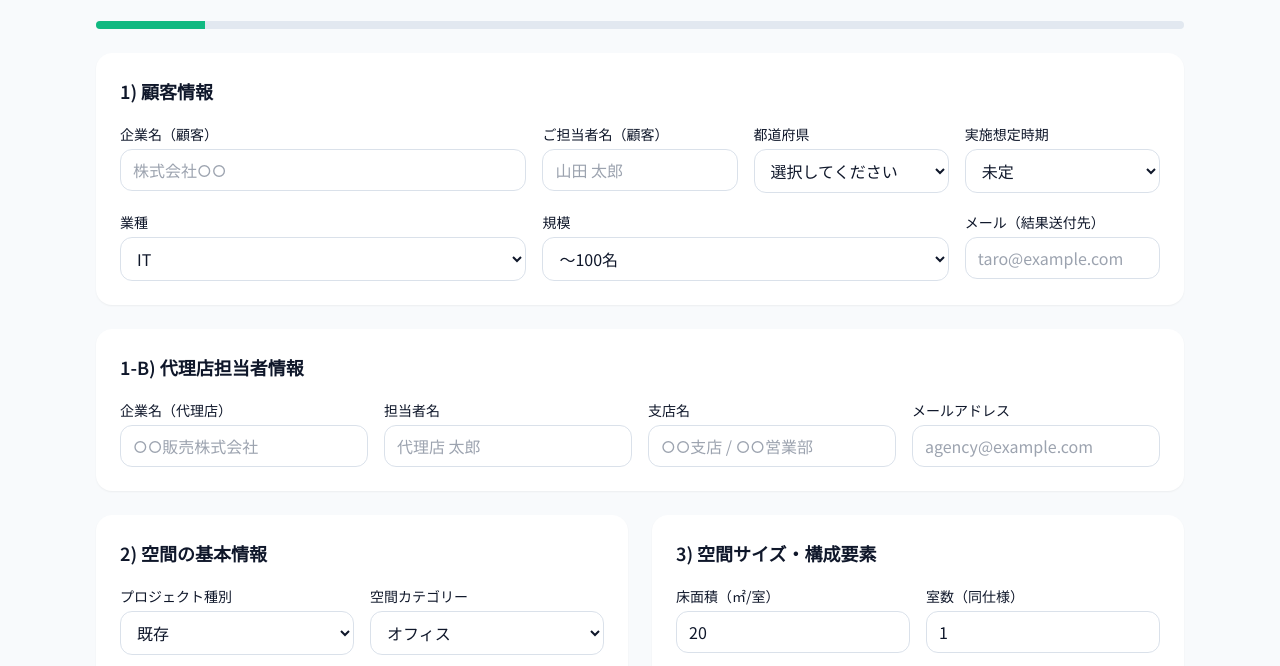
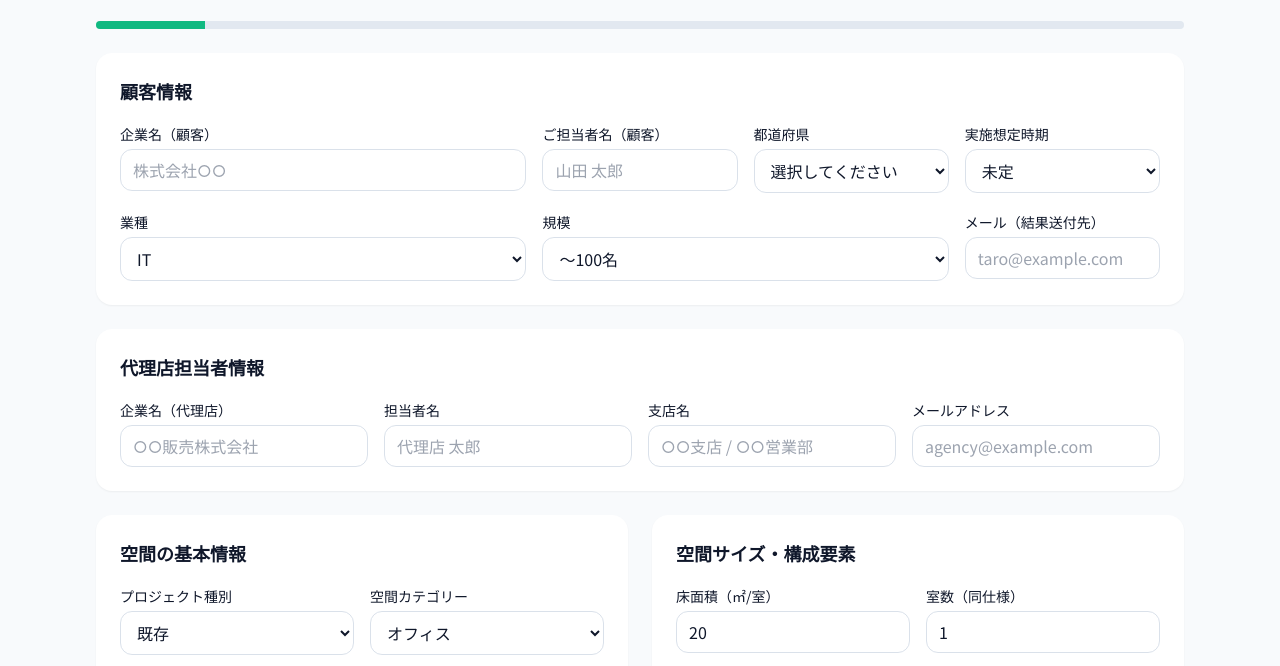
Before and after one commit to iwasemi-pixiedusttech/iwasemi-sound-simulation, a plain HTML site: page index.html in a window 1280 px wide. Shown: the part 87-753 px from the top of the page. Drawn offline with nearby package versions, Linux system fonts and the light colour scheme.

Commit message:
Update index.html

```diff
--- a/index.html
+++ b/index.html
@@ -65,7 +65,7 @@
 
       <!-- 1-A) 顧客情報 -->
       <section class="md:col-span-2 p-4 md:p-6 rounded-2xl bg-white dark:bg-slate-800 shadow-sm">
-        <h2 class="text-lg font-semibold mb-4">1) 顧客情報</h2>
+        <h2 class="text-lg font-semibold mb-4">顧客情報</h2>
         <div class="grid grid-cols-1 md:grid-cols-5 gap-4">
           <label class="block md:col-span-2"><span class="text-sm">企業名（顧客）</span>
             <input name="company" required class="mt-1 w-full px-3 py-2 rounded-xl border border-slate-300/70 dark:border-slate-700 bg-transparent" placeholder="株式会社○○"/>
@@ -113,7 +113,7 @@
 
       <!-- 1-B) 代理店担当者情報 -->
       <section class="md:col-span-2 p-4 md:p-6 rounded-2xl bg-white dark:bg-slate-800 shadow-sm">
-        <h2 class="text-lg font-semibold mb-4">1-B) 代理店担当者情報</h2>
+        <h2 class="text-lg font-semibold mb-4">代理店担当者情報</h2>
         <div class="grid grid-cols-1 md:grid-cols-4 gap-4">
           <label class="block"><span class="text-sm">企業名（代理店）</span>
             <input name="agentCompany" class="mt-1 w-full px-3 py-2 rounded-xl border border-slate-300/70 dark:border-slate-700 bg-transparent" placeholder="○○販売株式会社"/>
@@ -132,7 +132,7 @@
 
       <!-- 2) 空間の基本情報 -->
       <section class="p-4 md:p-6 rounded-2xl bg-white dark:bg-slate-800 shadow-sm">
-        <h2 class="text-lg font-semibold mb-4">2) 空間の基本情報</h2>
+        <h2 class="text-lg font-semibold mb-4">空間の基本情報</h2>
         <div class="grid grid-cols-1 md:grid-cols-2 gap-4">
           <label class="block"><span class="text-sm">プロジェクト種別</span>
             <select name="project" class="mt-1 w-full px-3 py-2 rounded-xl border border-slate-300/70 dark:border-slate-700 bg-transparent">
@@ -202,7 +202,7 @@
 
       <!-- 3) 空間サイズ・構成要素 -->
       <section class="p-4 md:p-6 rounded-2xl bg-white dark:bg-slate-800 shadow-sm">
-        <h2 class="text-lg font-semibold mb-4">3) 空間サイズ・構成要素</h2>
+        <h2 class="text-lg font-semibold mb-4">空間サイズ・構成要素</h2>
         <div class="grid grid-cols-1 md:grid-cols-2 gap-4">
           <label class="block"><span class="text-sm">床面積（㎡/室）</span>
             <input name="area" type="number" min="1" step="0.1" value="20" class="mt-1 w-full px-3 py-2 rounded-xl border border-slate-300/70 dark:border-slate-700 bg-transparent"/>
@@ -311,7 +311,7 @@
 
       <!-- 4) 期待効果・制約（横の空きが出ないよう全幅カード） -->
       <section class="md:col-span-2 p-4 md:p-6 rounded-2xl bg-white dark:bg-slate-800 shadow-sm">
-        <h2 class="text-lg font-semibold mb-4">4) 期待する効果・制約</h2>
+        <h2 class="text-lg font-semibold mb-4">期待する効果・制約</h2>
         <div class="grid grid-cols-1 md:grid-cols-3 gap-4">
           <div>
             <span class="text-sm block mb-1">直接効果（複数選択可）</span>
```
